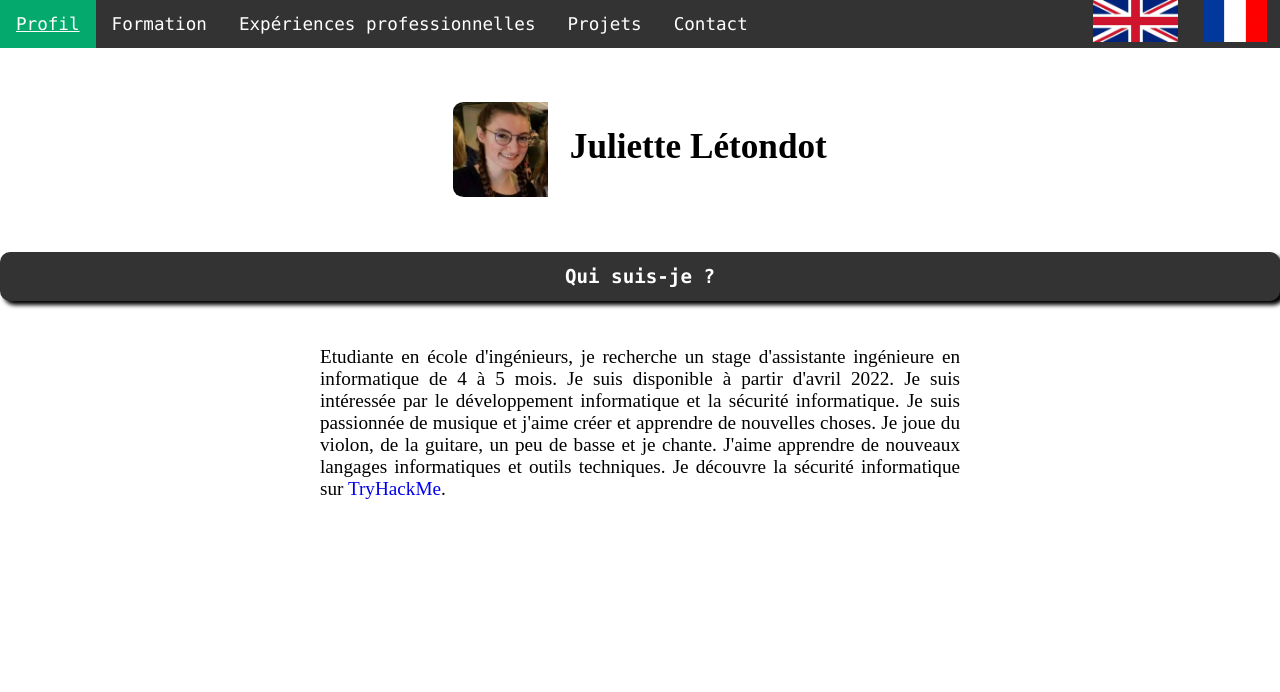
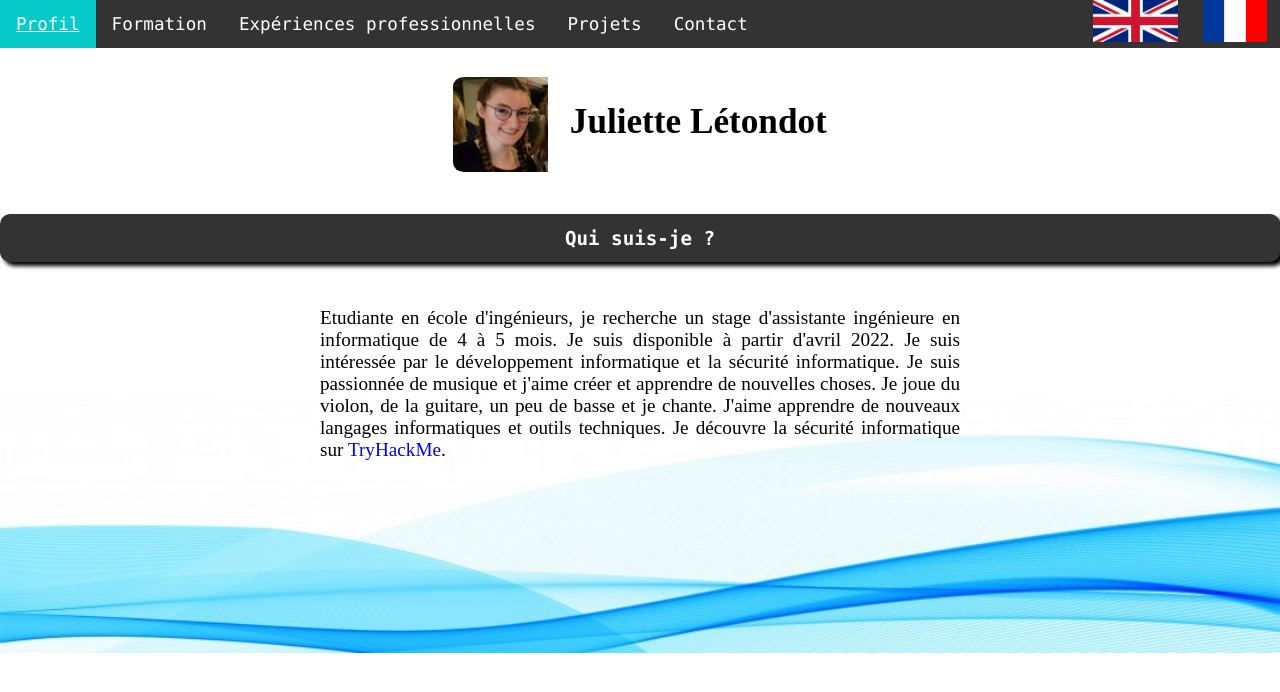
Before and after one commit to juwii/juwii.github.io, a plain HTML site: page index.html in a window 1280 px wide. Drawn offline with Linux system fonts and the light colour scheme.

Commit message:
CSS index.html : ajout fond

```diff
--- a/index.css
+++ b/index.css
@@ -1,5 +1,11 @@
 
-body {margin: 0px;}
+body {
+    margin: 0px;
+    background-image:url(fond.jpg);
+    background-repeat:no-repeat;
+    background-position:50% 100%;
+    background-size: 100% 40%;
+}
 
 mark {
     font-style: normal;
@@ -31,10 +37,10 @@ a:hover /* Apparence au survol des liens */
 
 h1{
     font-size: 2.2em;
-    margin-top: 8%;
+    margin-top: 6%;
     text-align: center;
     cursor: default;
-    padding-bottom: 2%;
+    padding-bottom: 1%;
 }
 
 h2{
@@ -62,6 +68,8 @@ p {
     margin-right: 25%;
     font-size: 1.2em;
     text-align: justify;
+
+    margin-bottom: 15%;
 }
 
 ul {
@@ -94,7 +102,7 @@ li a:hover:not(.active) {
 }
 
 .active {
-    background-color: #04AA6D;
+    background-color: #06caca;
 }
 
 .fr {
@@ -117,3 +125,10 @@ li a:hover:not(.active) {
     width: 5.3em;
     height: auto;
 }
+
+.fond {
+    width: 100%;
+    height: auto;
+    float: center;
+    vertical-align: middle;
+}
--- a/index.html
+++ b/index.html
@@ -52,4 +52,8 @@
         </p>
     </section>
 
+    <footer>
+        <!--  <img src="fond.jpg" alt="Fond" class="fond" /> -->
+    </footer>
+
 </body>
```
Also changed, not shown: fond.jpg (added).
